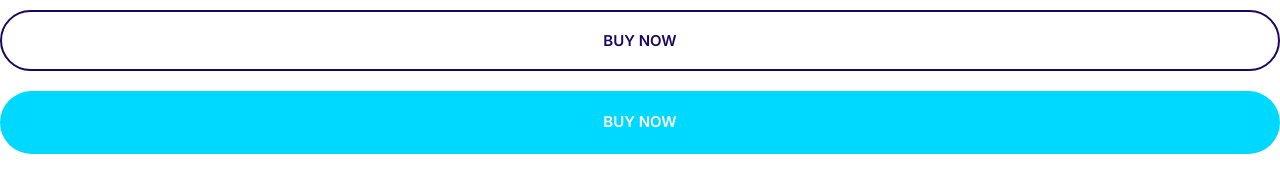
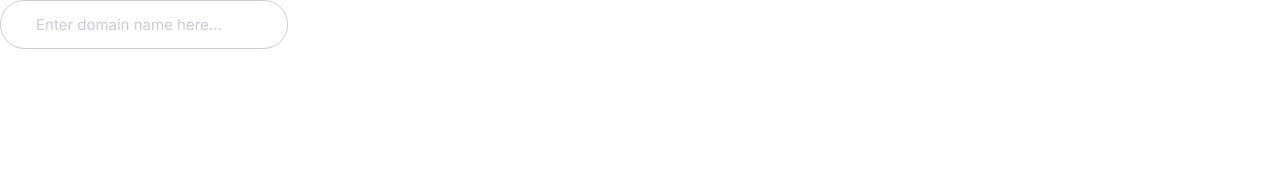
Before and after one commit to fayemoon/Moshify-project, a plain HTML site: page index.html in a window 1280 px wide. Drawn offline with Linux system fonts and the light colour scheme.

Commit message:
Build the input component.

```diff
--- a/css/styles.css
+++ b/css/styles.css
@@ -240,3 +240,24 @@ a {
     font-size: 1.5rem;
   }
 }
+
+/* Inputs */
+
+.input {
+  border-radius: 30px;
+  border: 1px solid #ccc;
+  color: var(--color-headings);
+  font-size: 2rem;
+  outline: 0;
+  padding: 1.5rem 3.5rem;
+}
+
+::placeholder {
+  color: #cdcbd7;
+}
+
+@media screen and (min-width: 1024px) {
+  .input {
+    font-size: 1.5rem;
+  }
+}
--- a/index.html
+++ b/index.html
@@ -14,7 +14,6 @@
     <link rel="stylesheet" href="css/styles.css" />
   </head>
   <body>
-    <button class="btn btn--outline btn-block">Buy Now</button>
-    <a href="#" class="btn btn--secondary btn-block">Buy Now</a>
+    <input type="text" class="input" placeholder="Enter domain name here..." />
   </body>
 </html>
```
Also changed, not shown: components/inputs.html (added, +1 -0 lines).
